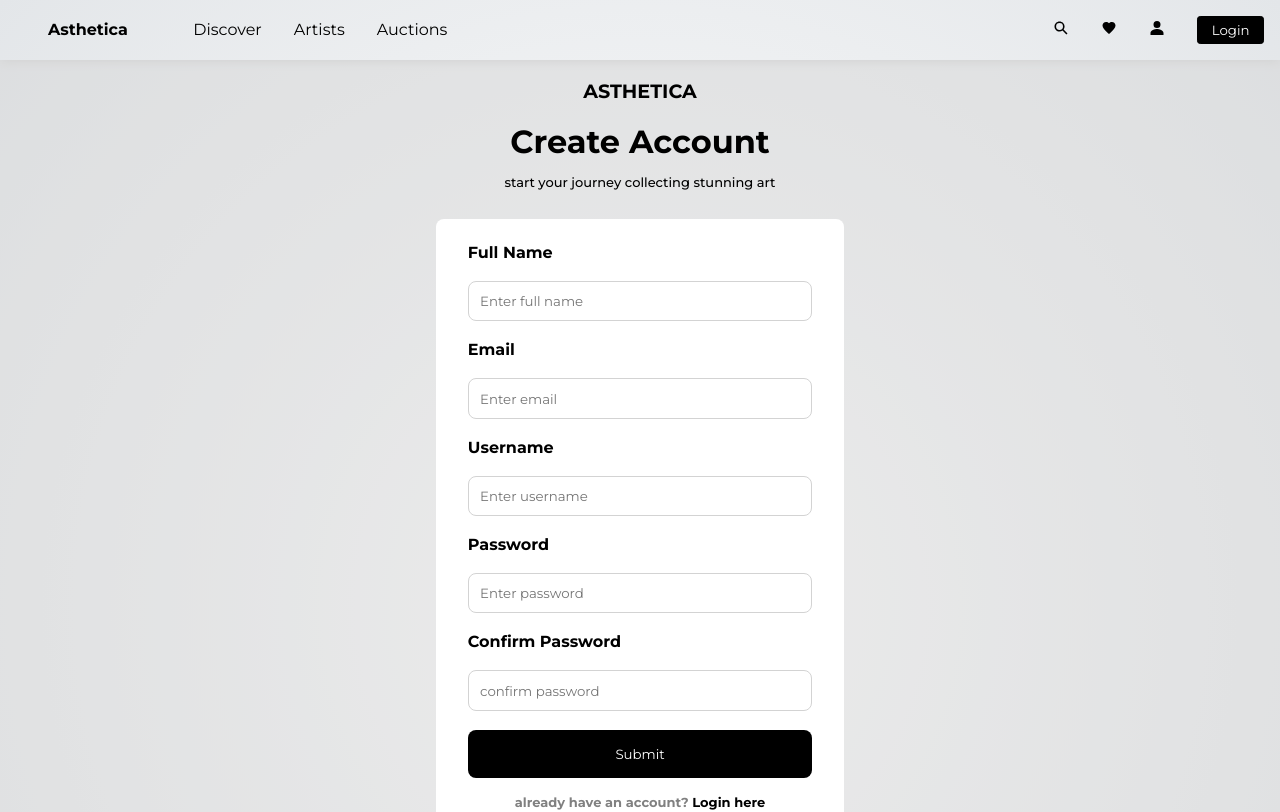
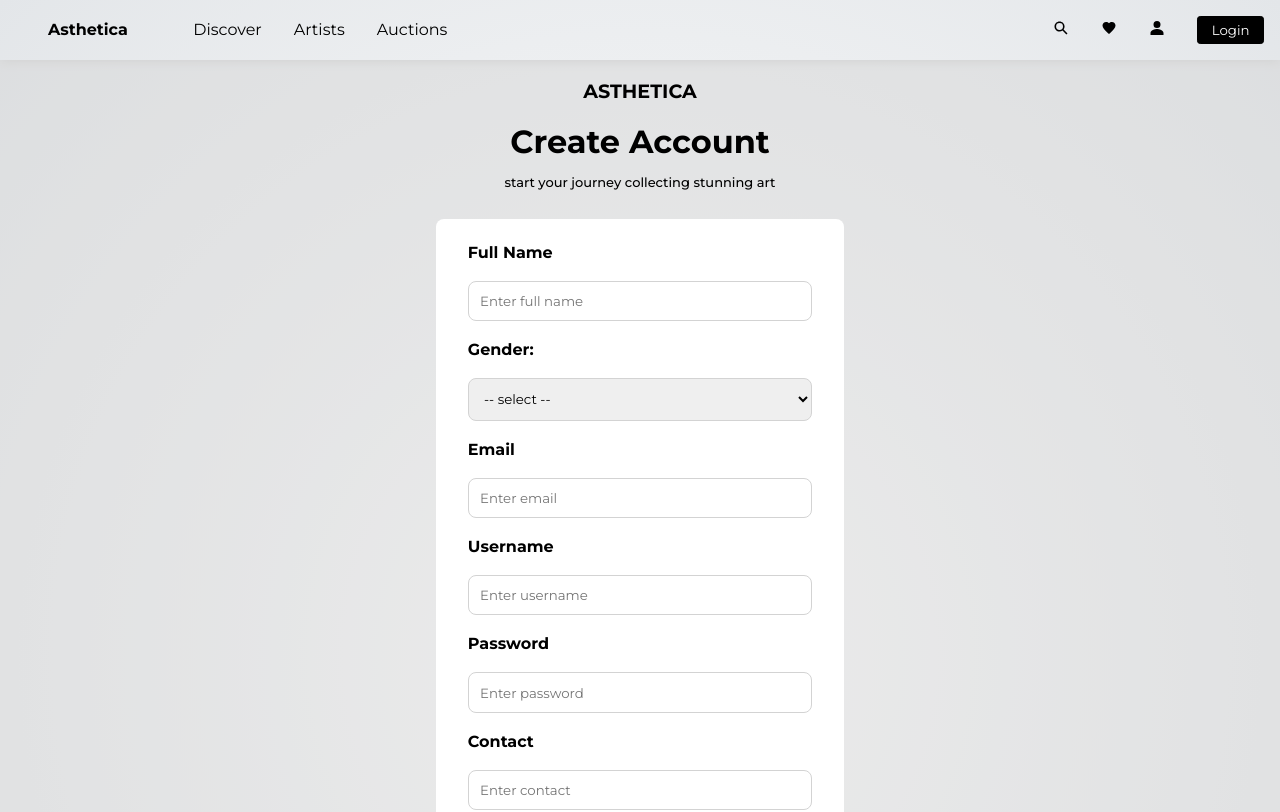
Before and after one commit to phanee27/CI-CD_SDP_Asthetica, a React (Vite) app in the folder FRONTEND/: page /register in a window 1280 px wide. Shown: the top 812 px of the page. Built offline with nearby package versions, Linux system fonts and the light colour scheme.

Commit message:
registration started

```diff
--- a/FRONTEND/src/authentication/Login.jsx
+++ b/FRONTEND/src/authentication/Login.jsx
@@ -31,7 +31,7 @@ const Login = () => {
     e.preventDefault();
     try {
       const response = await axios.post(
-        `${config.url}/user/checkadminlogin`,
+        `${config.url}/user/checkuserlogin`,
         formData
       );
       if (response.status === 200) {
--- a/FRONTEND/src/authentication/Registration.jsx
+++ b/FRONTEND/src/authentication/Registration.jsx
@@ -1,14 +1,37 @@
 import {Link} from 'react-router-dom'
 import React from 'react';
 import './styles/Registration.css'
-import Box from '@mui/material/Box';
-import InputLabel from '@mui/material/InputLabel';
-import MenuItem from '@mui/material/MenuItem';
-import FormControl from '@mui/material/FormControl';
-import Select from '@mui/material/Select';
-
+import { useState } from 'react';
+import axios from 'axios';
+import config from '../../config';
 
 const Registration = () => {
+    const [formData, setFormData] = useState({
+        name:"",
+        email:"",
+        username:"",
+        password:"",
+        contact:"",
+        gender:"",
+    })
+
+    const [message, setMessage] = useState("")
+    const [error, SetError] = useState("")
+
+    const handleChange = (e) => {
+        const {id, value} = e.target
+        setFormData({...formData, [id]:value})
+    }
+
+    const handleSubmit = async (e) => {
+        e.preventDefault()
+        try {
+            const response = await axios.post(`${config.url}/user/adduser`, formData)
+
+        } catch (error) {
+
+        }
+    }
     return (
         <div className='register'>
             <p className='register-header' style={{fontSize:'larger'}}>ASTHETICA</p>
@@ -19,14 +42,21 @@ const Registration = () => {
                     <form action="">
                     <label htmlFor="fullname">Full Name</label><br />
                     <input type="text" id='fullname' placeholder='Enter full name' required/><br />
+                    <label for="gender">Gender:</label><br />
+                        <select id="gender" name="gender" style={{width:"100%"}}>
+                        <option value="" disabled selected>-- select --</option>
+                        <option value="Male">Male</option>
+                        <option value="Female">Female</option>
+                        <option value="Other">Other</option>
+                        </select><br />
                     <label htmlFor="fullname">Email</label><br />
                     <input type="email" id='email' placeholder='Enter email' required/><br />
                     <label htmlFor='username'>Username</label><br/>
                     <input type="text" id='username' placeholder='Enter username' required/><br/>
                     <label htmlFor="pwd">Password</label><br />
                     <input type="password" id='pwd' placeholder='Enter password' required/><br />
-                    <label htmlFor="con-pwd">Confirm Password</label><br />
-                    <input type="password" id='con-pwd' placeholder='confirm password' required/><br />
+                    <label htmlFor="contact">Contact</label><br/>
+                    <input type="number" id='contact' placeholder='Enter contact' required/><br />
                     <button className='register-create' type='submit'>Submit</button>
                     </form>
                     <p className='register-sign-in'>already have an account? <Link to='/login'>Login here</Link></p>
--- a/FRONTEND/src/authentication/styles/Registration.css
+++ b/FRONTEND/src/authentication/styles/Registration.css
@@ -30,7 +30,7 @@ body{
     flex-direction: column;
 }
 
-.register-input-fields input{
+.register-input-fields input,select{
     border: 1px solid lightgray;
     width: 25vw;
     padding: 0.7rem;
```
Also changed, not shown: 1 other file (tests, documents, lock files or other folders).
